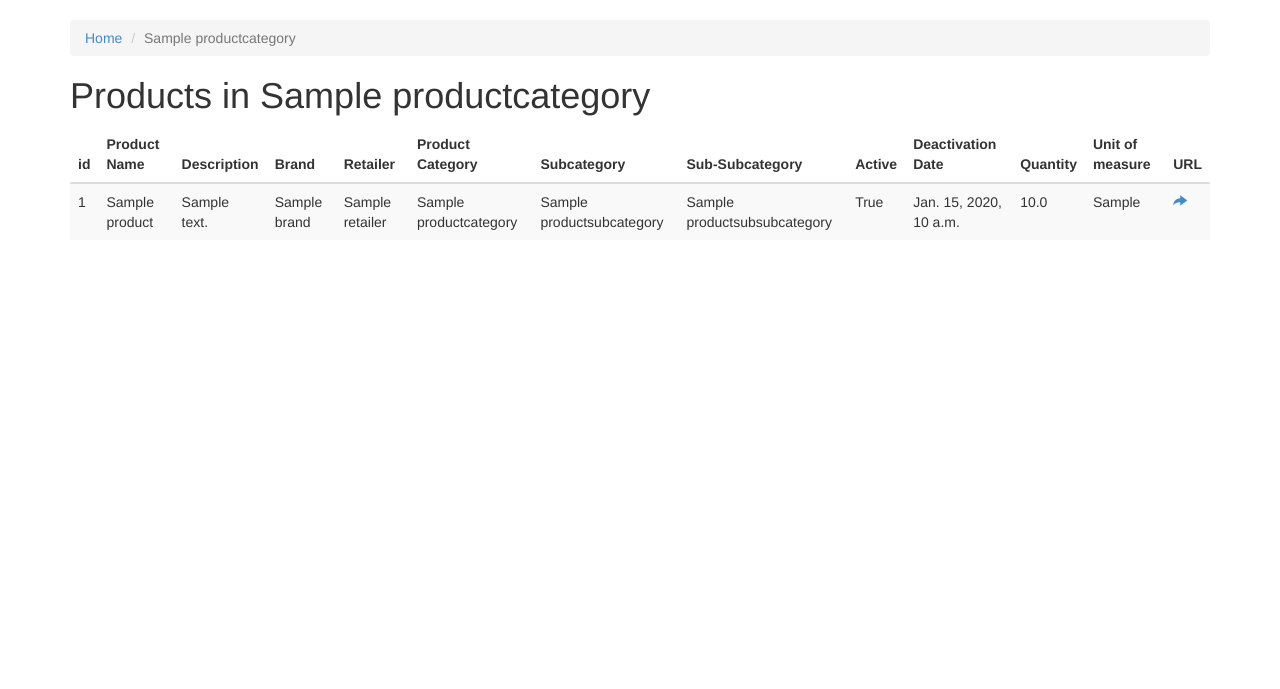
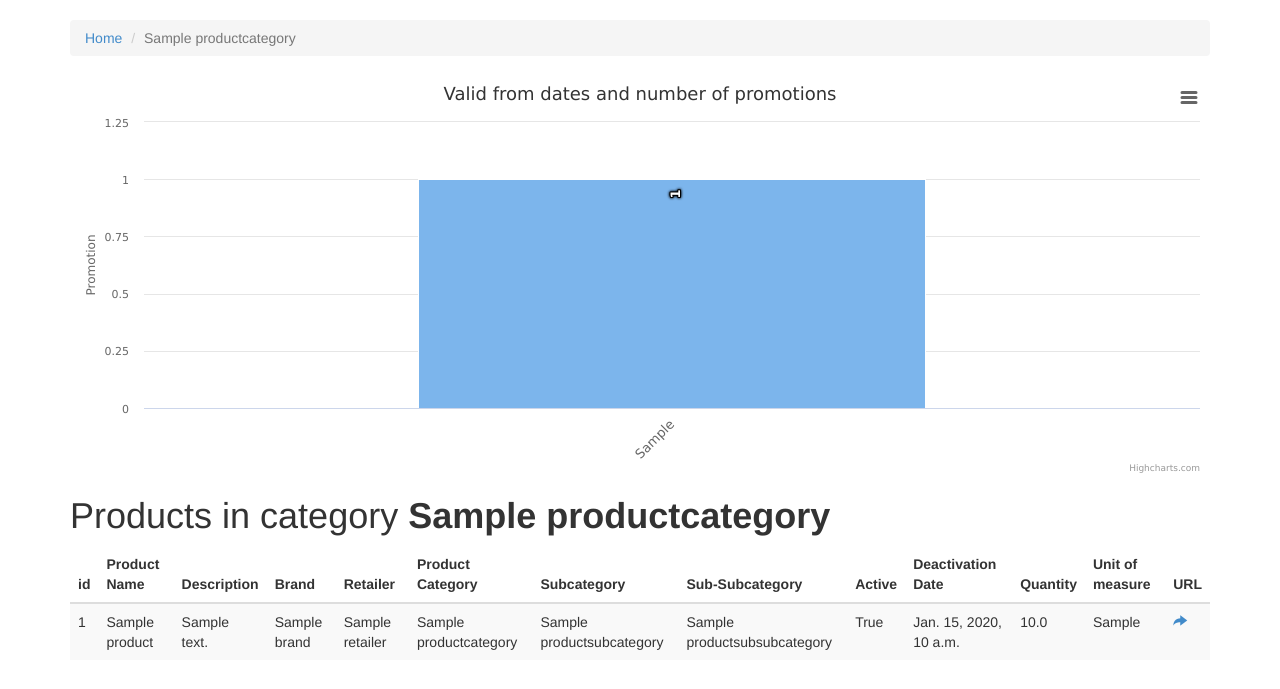
Before and after one commit to hqpr/gunduaco, a Django app: template templates/products/category.html in a window 1280 px wide. Shown: the part 52-741 px from the top of the page. Run offline with Django 3.2, Linux system fonts and the light colour scheme; tables that the repository leaves empty hold one stand-in row (values such as "Sample post"); the template is opened without the code that fills it: values that come from a table or form of the project are taken from there, most other values are stand-ins (such as "Sample title", 1, 10 or a date in 2020); some libraries are stand-ins or nearby versions.

Commit message:
chart for each category

```diff
--- a/products/views.py
+++ b/products/views.py
@@ -81,6 +81,7 @@ def product(request, id):
 def category(request, id):
     products = Products.objects.filter(category=id)
     title = Category.objects.get(id=id)
+    charts = Prices.objects.filter(product=products).filter(promotion=True).values('promotion', 'valid_from').annotate(Count('valid_from')).annotate(Count('promotion'))
     paginator = Paginator(products, 10)
     page = request.GET.get('page')
     try:
@@ -89,7 +90,7 @@ def category(request, id):
         products = paginator.page(1)
     except EmptyPage:
         products = paginator.page(paginator.num_pages)
-    context = {'products': products, 'title': title}
+    context = {'products': products, 'title': title, 'charts': charts}
     return render(request, 'products/category.html', context)
 
 
--- a/templates/products/category.html
+++ b/templates/products/category.html
@@ -5,7 +5,72 @@
       <li><a href="{% url 'products.views.index' %}">Home</a></li>
       <li class="active">{{ title }}</li>
     </ol>
-    <h1>Products in {{ title }}</h1>
+
+<div id="container" style="min-width: 500px; height: 400px; margin: 0 auto"></div>
+    <script>
+$(function () {
+    $('#container').highcharts({
+        chart: {
+            type: 'column'
+        },
+        title: {
+            text: 'Valid from dates and number of promotions'
+        },
+        subtitle: {
+            text: ''
+        },
+        xAxis: {
+            type: 'category',
+            labels: {
+                rotation: -45,
+                style: {
+                    fontSize: '13px',
+                    fontFamily: 'Verdana, sans-serif'
+                }
+            }
+        },
+        yAxis: {
+            min: 0,
+            title: {
+                text: 'Promotion'
+            }
+        },
+        legend: {
+            enabled: false
+        },
+        tooltip: {
+            pointFormat: '<b>{point.y:.1f} promotion</b>'
+        },
+        series: [{
+            name: 'Population',
+            data: [
+                {% for c in charts %}
+                    {% if forloop.last %}
+                        ['{{ c.valid_from }}', {{ c.promotion__count }}]
+                    {% else %}
+                        ['{{ c.valid_from }}', {{ c.promotion__count }}],
+                    {% endif %}
+                {% endfor %}
+            ],
+            dataLabels: {
+                enabled: true,
+                rotation: -90,
+                color: '#FFFFFF',
+                align: 'right',
+                x: 4,
+                y: 10,
+                style: {
+                    fontSize: '13px',
+                    fontFamily: 'Verdana, sans-serif',
+                    textShadow: '0 0 3px black'
+                }
+            }
+        }]
+    });
+});
+    </script>
+
+    <h1>Products in category <b>{{ title }}</b></h1>
     <p></p>
     <table class="table table-striped">
         <thead>
```
Also changed, not shown: 1 other file.
